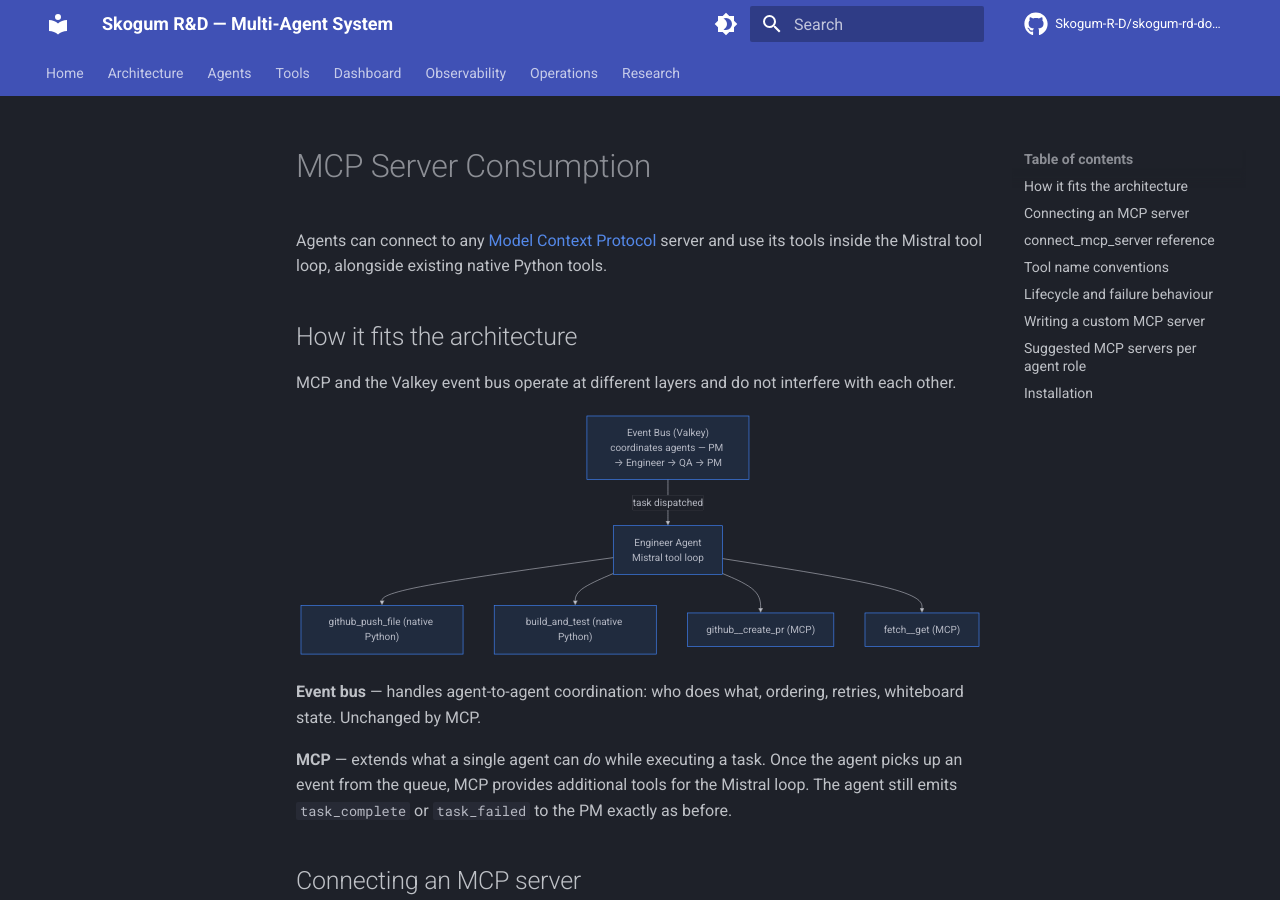
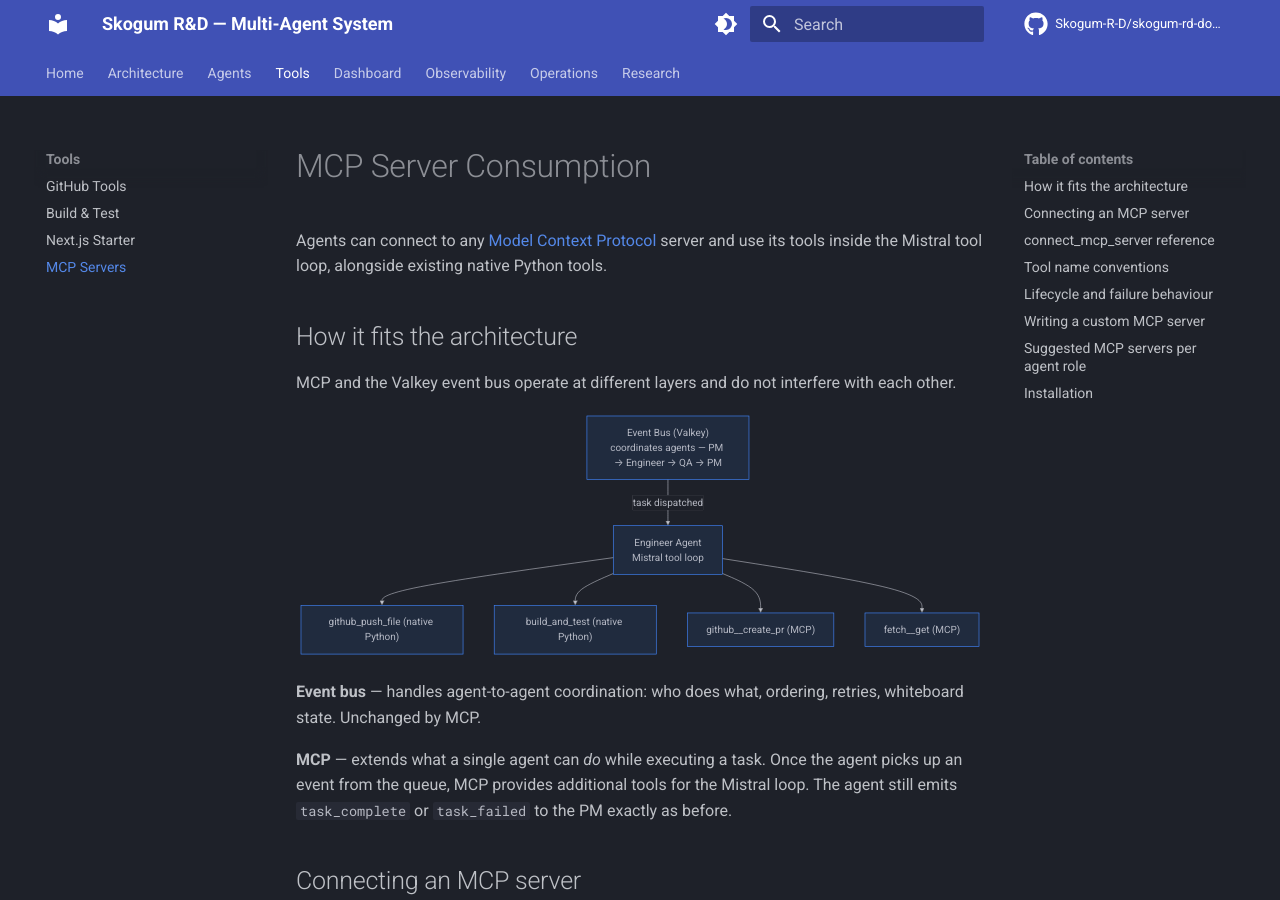
Before and after one commit to Skogum-R-D/skogum-rd-docs, an MkDocs documentation site: the page built from docs/tools/mcp.md, in a window 1280 px wide and 900 px high. Built offline with MkDocs 1.6.1 and Material for MkDocs 9.7.7, drawn with Linux system fonts in a browser that asks for light colours; comment, search, counter and statistics services are not loaded.

Commit message:
docs: add MCP page to nav

```diff
--- a/mkdocs.yml
+++ b/mkdocs.yml
@@ -72,6 +72,7 @@ nav:
     - GitHub Tools: tools/github-tools.md
     - Build & Test: tools/build-and-test.md
     - Next.js Starter: tools/nextjs-starter.md
+    - MCP Servers: tools/mcp.md
   - Dashboard: dashboard.md
   - Observability: observability.md
   - Operations: operations.md
```
